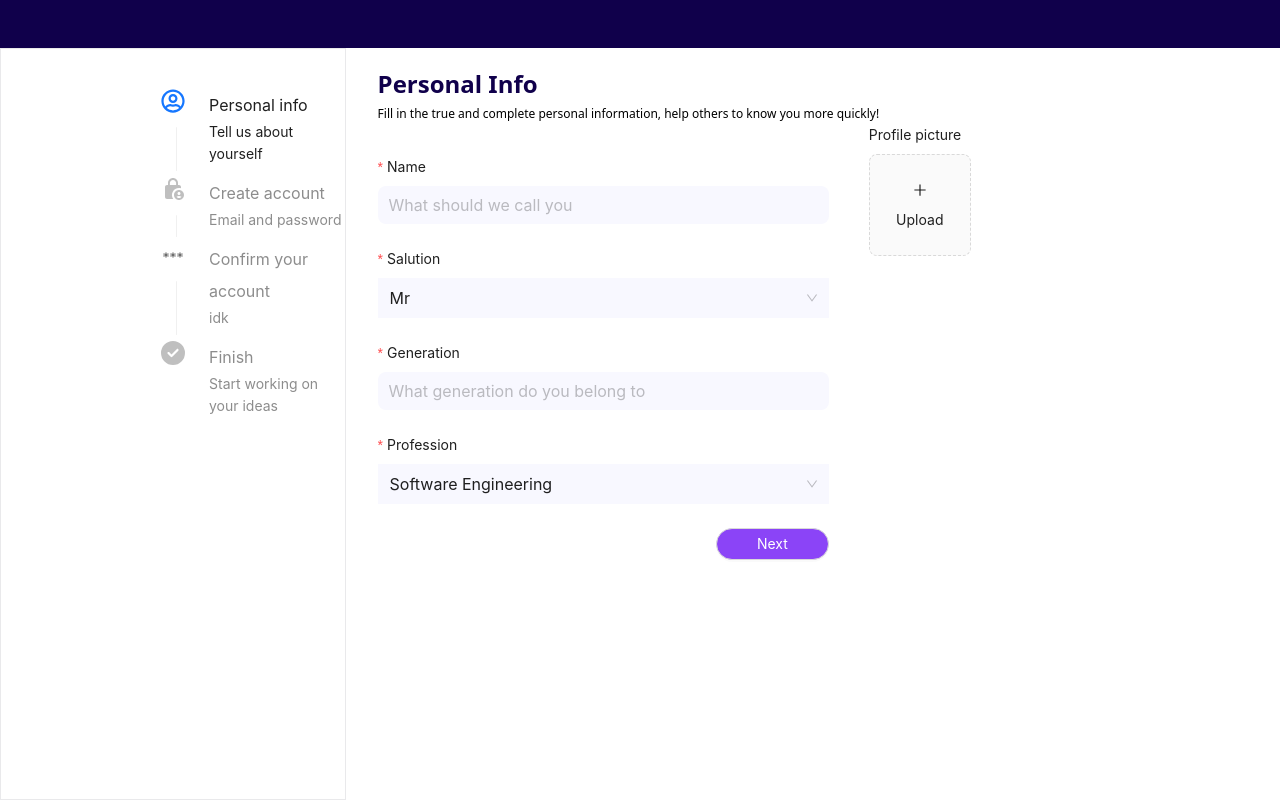
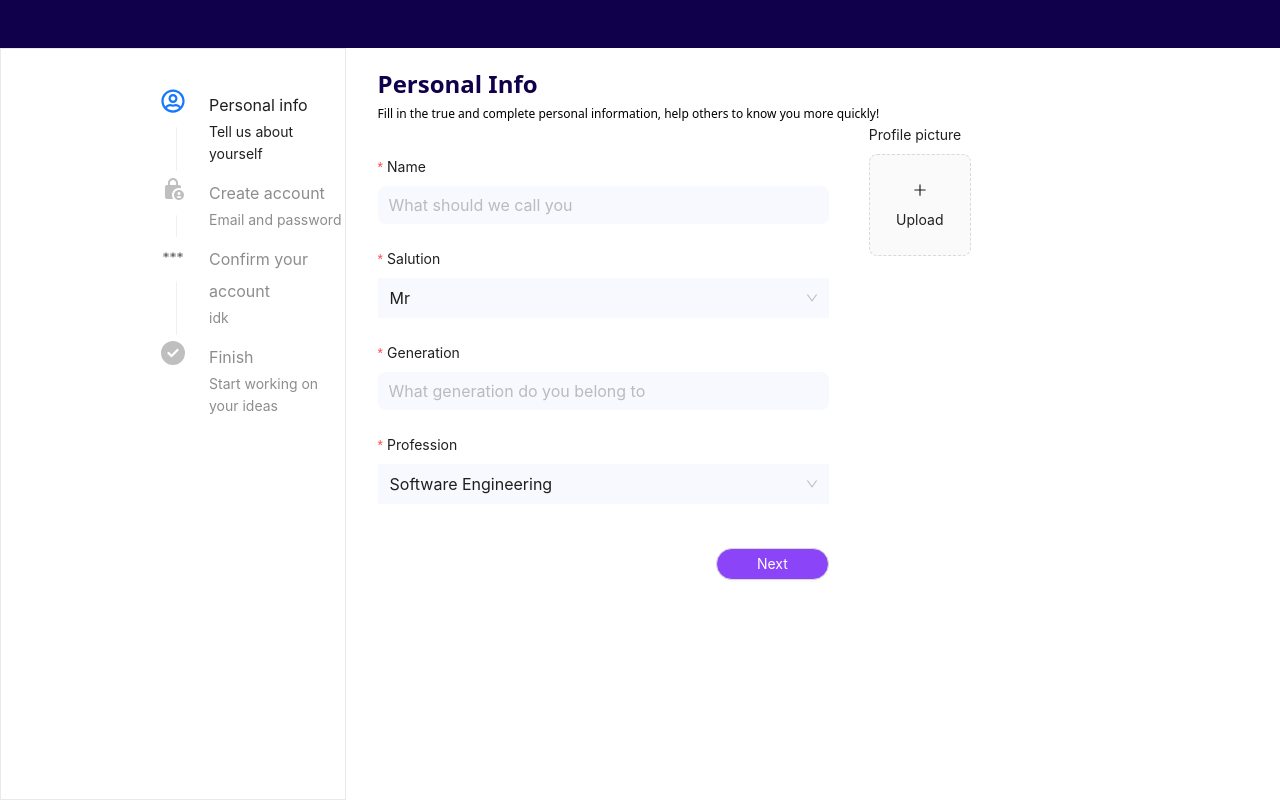
Before and after one commit to dungxtran27/do_an_fe, a React (Vite) app: page /signup in a window 1280 px wide. Built offline with nearby package versions, Linux system fonts and the light colour scheme.

Commit message:
codebase

```diff
--- a/src/pages/Auth/SignUp/index.tsx
+++ b/src/pages/Auth/SignUp/index.tsx
@@ -125,7 +125,7 @@ const PersonalInfo = () => {
             </Form.Item>
           </div>
         </div>
-        <div className="flex w-1/2 justify-end">
+        <div className="flex w-1/2 justify-end mt-5">
           <Button className="bg-primary text-white rounded-full px-10 py-3">Next</Button>
         </div>
       </Form>
```
